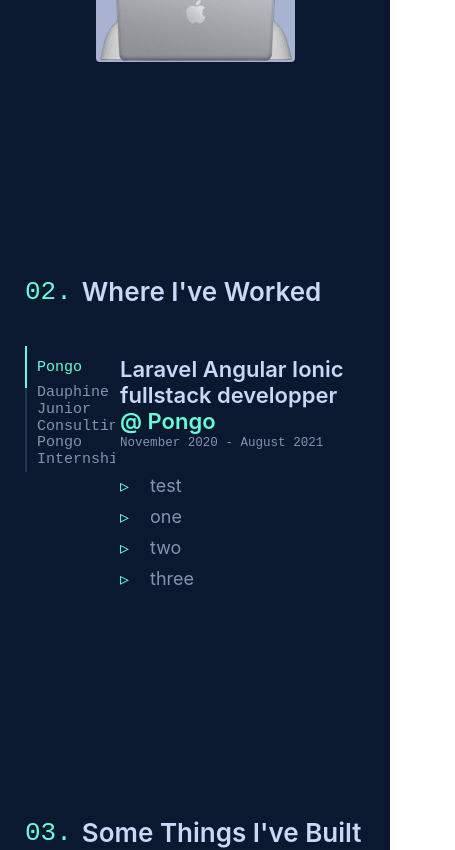
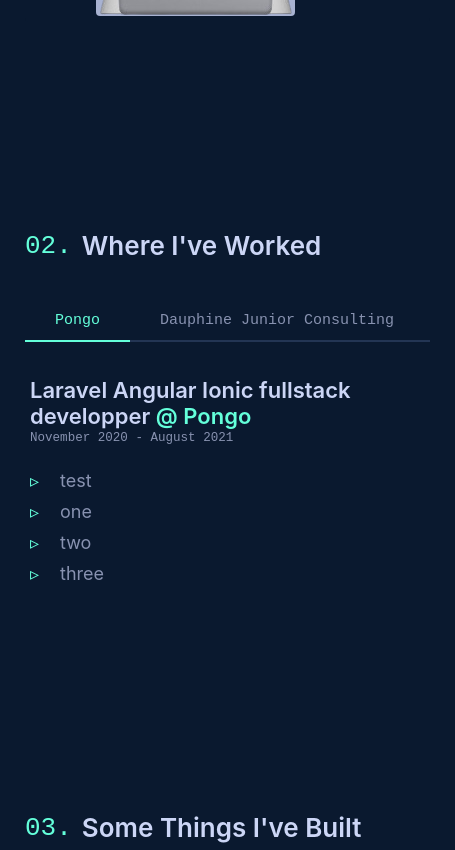
Before and after one commit to manki23/manki23.github.io, a React (Create React App) app: page / in a window 390 px wide. Shown: the part 1719-2569 px from the top of the page, 455 px wide, since content can reach past the window. Built offline with nearby package versions, Linux system fonts and the light colour scheme.

Commit message:
MOD: ExperiencePage.js > mobile & tablet responsiveness

```diff
--- a/src/components/pages/ExperiencePage.js
+++ b/src/components/pages/ExperiencePage.js
@@ -14,37 +14,43 @@
   margin-left: ${({ width, theme }) =>
     width > theme.widthBreakpoints.md ? `87px` : `0px`};
   .content {
-    display: grid;
-    grid-template-columns: 1fr 3fr;
+    ${({ width, theme }) => width > theme.widthBreakpoints.md ? `
+      display: grid;
+      grid-template-columns: 1fr 3fr;
+    `: ``}
     .job-tabs {
+      ${({ width, theme }) => width > theme.widthBreakpoints.md ? ``: `
+        display: flex;
+        overflow-x: auto;
+        margin-bottom: 25px;
+      `}
       button {
         max-width: 90px;
         height: 42px;
-        min-width: 100%;
+        min-width: ${({ width, theme }) => width > theme.widthBreakpoints.md ? `100%` : `fit-content`};
         transition: all 0.25s cubic-bezier(0.645, 0.045, 0.355, 1);
         display: flex;
         -webkit-box-align: center;
         align-items: center;
-        border-left: 2px solid
-          ${({ theme }) => theme.colors.appLightestNavyColor};
         background-color: transparent;
         color: ${({ theme }) => theme.colors.appSlateColor};
         font-family: monospace;
         font-size: 15px;
         text-align: left;
-        padding: 10px;
+        padding: ${({ width, theme }) => width > theme.widthBreakpoints.md ? `10px` : `10px 30px`};
 
         cursor: pointer;
         border: 0px;
         border-radius: 0px;
-        border-left: 2px solid
-          ${({ theme }) => theme.colors.appLightestNavyColor};
+        ${({ width, theme }) => width > theme.widthBreakpoints.md ? `border-left: 2px solid` : `border-bottom: 2px solid`}
+         ${({ theme }) => theme.colors.appLightestNavyColor};
       }
 
       button:hover,
       .selected {
         color: ${(props) => props.theme.colors.appGreenColor};
-        border-left: 2px solid ${({ theme }) => theme.colors.appGreenColor};
+        ${({ width, theme }) => width > theme.widthBreakpoints.md ? `border-left: 2px solid` : `border-bottom: 2px solid`}
+         ${({ theme }) => theme.colors.appGreenColor};
       }
 
       button:hover {
--- a/src/components/pages/Main.js
+++ b/src/components/pages/Main.js
@@ -9,7 +9,10 @@
 import Footer from "../shared/Footer";
 
 const StyledMain = styled.div`
-  padding: ${({width, theme}) => width > theme.widthBreakpoints.sm ? `0px 150px` : `0px 25px`};
+  padding: ${({ width, theme }) =>
+    width > theme.widthBreakpoints.md ? `0px 150px` :
+    width > theme.widthBreakpoints.sm ? `0px 75px` :
+    `0px 25px`};
   display: flex;
   flex-direction: column;
 `;
@@ -18,7 +21,7 @@
   const [width] = useWindowWidth();
 
   return (
-    <StyledMain width={width} >
+    <StyledMain width={width}>
       <HomePage />
       <AboutPage />
       <ExperiencePage />
--- a/src/components/shared/LeftFooter.js
+++ b/src/components/shared/LeftFooter.js
@@ -33,7 +33,7 @@
 
 const LeftFooter = () => {
   const [width] = useWindowWidth();
-  if (width > 640) {
+  if (width > 800) {
     return (
       <StyledLeftFooter width={width}>
         <p>
--- a/src/components/shared/Logo.js
+++ b/src/components/shared/Logo.js
@@ -15,7 +15,7 @@
 const Logo = () => {
   const [width] = useWindowWidth();
 
-  if (width > 640) {
+  if (width > 800) {
     return (
       <StyledLogo href="#" width={width}>
         <img src={logo} alt="Logo" />
```
